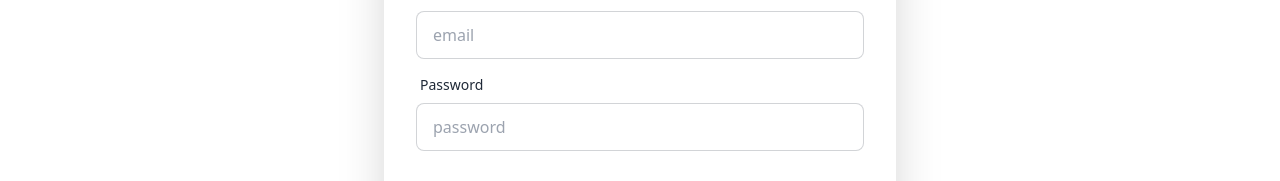
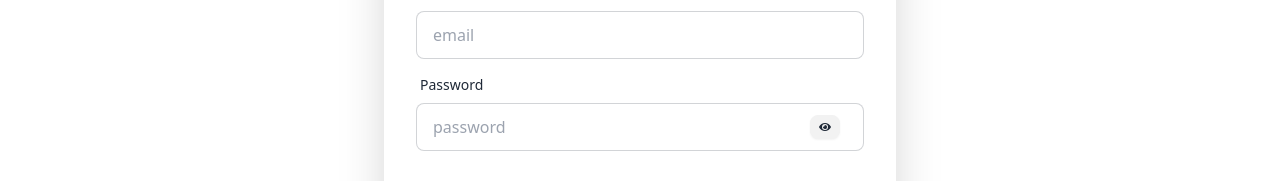
Before and after one commit to chayon1001/coupon-collection, a React (Vite) app: page /auth/register in a window 1280 px wide. Shown: the part 373-554 px from the top of the page. Built offline with nearby package versions, Linux system fonts and the light colour scheme; no server answers.

Commit message:
added the toggle show password

```diff
--- a/src/components/Register/Register.jsx
+++ b/src/components/Register/Register.jsx
@@ -2,11 +2,14 @@ import React, { useContext, useState } from 'react';
 import { Link, useNavigate } from 'react-router-dom';
 import AuthProvider, { AuthContext } from '../../Provider/AuthProvider';
 import toast from 'react-hot-toast';
+import { FaEye, FaEyeSlash } from 'react-icons/fa';
 
 const Register = () => {
     const navigate = useNavigate();
-    const { createUser, setUser,  updatedUserProfile } = useContext(AuthContext);
-    const [passwordError, setPasswordError] = useState(""); //
+    const { createUser, setUser, updatedUserProfile } = useContext(AuthContext);
+    const [passwordError, setPasswordError] = useState("");
+
+    const [showPassword, setShowPassword] = useState(false)
     const handleSubmit = (e) => {
         e.preventDefault();
 
@@ -40,12 +43,12 @@ const Register = () => {
                 setUser(user);
                 console.log(user);
 
-                updatedUserProfile({displayName: name, photoURL:photo})
-                .then(() => {
-                    navigate('/');
-                  }).catch((error) => {
-                    console.log(error)
-                  });
+                updatedUserProfile({ displayName: name, photoURL: photo })
+                    .then(() => {
+                        navigate('/');
+                    }).catch((error) => {
+                        console.log(error)
+                    });
             })
             .catch((error) => {
                 toast.error('Registration failed. Please try again!');
@@ -90,19 +93,28 @@ const Register = () => {
                         className="input input-bordered"
                         required />
                 </div>
-                <div className="form-control">
+                <div className="form-control relative">
                     <label className="label">
                         <span className="label-text">Password</span>
                     </label>
                     <input
-                        type="password"
+                        type={showPassword ? "text" :
+                            "password"
+                        }
                         name='password'
                         placeholder="password"
                         className="input input-bordered"
                         required />
-                    {/* Display password error */}
+
                     {passwordError && <p className="text-red-500 text-sm mt-1">{passwordError}</p>}
+
+                    <button onClick={() => setShowPassword(!showPassword)} className='btn btn-xs absolute right-6 top-12'>
+                        {
+                            showPassword ? <FaEyeSlash></FaEyeSlash> : <FaEye></FaEye>
+                        }
+                    </button>
                 </div>
+
                 <div className="form-control mt-6">
                     <button className="btn bg-emerald-900 text-white text-xl">Register</button>
                 </div>
```
